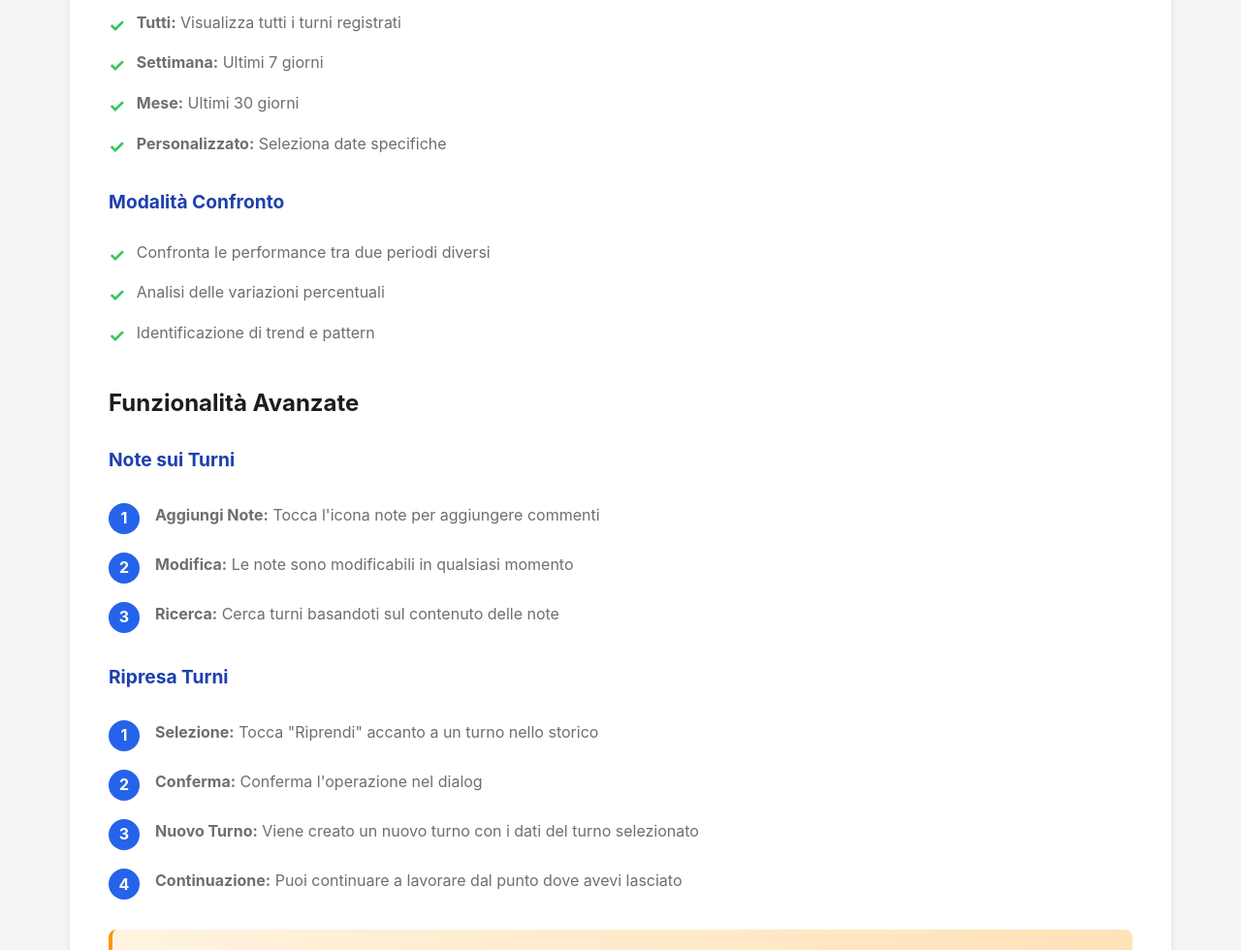
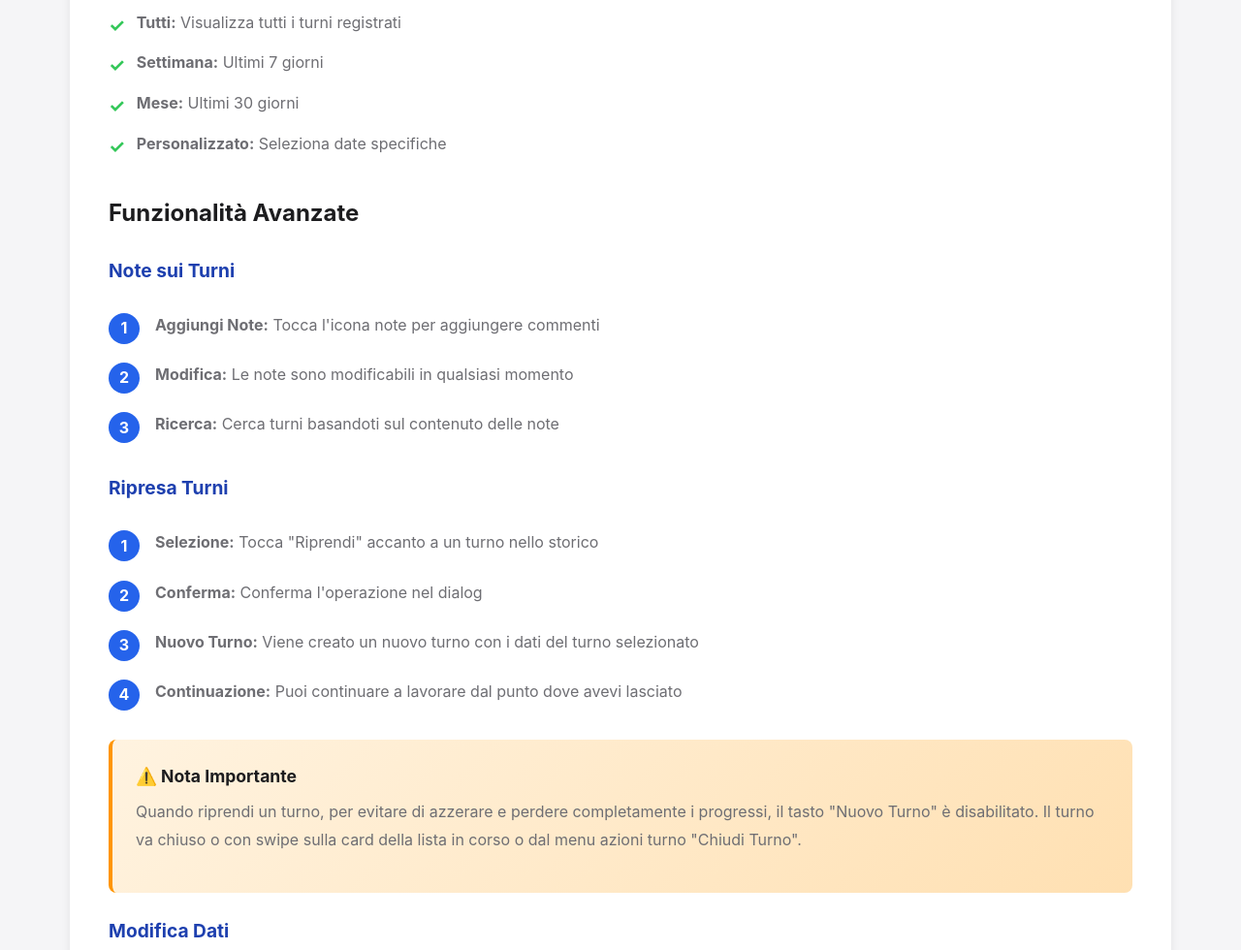
Before and after one commit to stefanobigio/support, a plain HTML site: page index.html in a window 1280 px wide. Shown: the part 5206-6186 px from the top of the page at 97% size. Drawn offline with Linux system fonts and the light colour scheme.

Commit message:
Update index.html

```diff
--- a/index.html
+++ b/index.html
@@ -638,12 +638,6 @@
                 <li><strong>Personalizzato:</strong> Seleziona date specifiche</li>
             </ul>
 
-            <h4>Modalità Confronto</h4>
-            <ul class="feature-list">
-                <li>Confronta le performance tra due periodi diversi</li>
-                <li>Analisi delle variazioni percentuali</li>
-                <li>Identificazione di trend e pattern</li>
-            </ul>
 
             <h3>Funzionalità Avanzate</h3>
 
```
